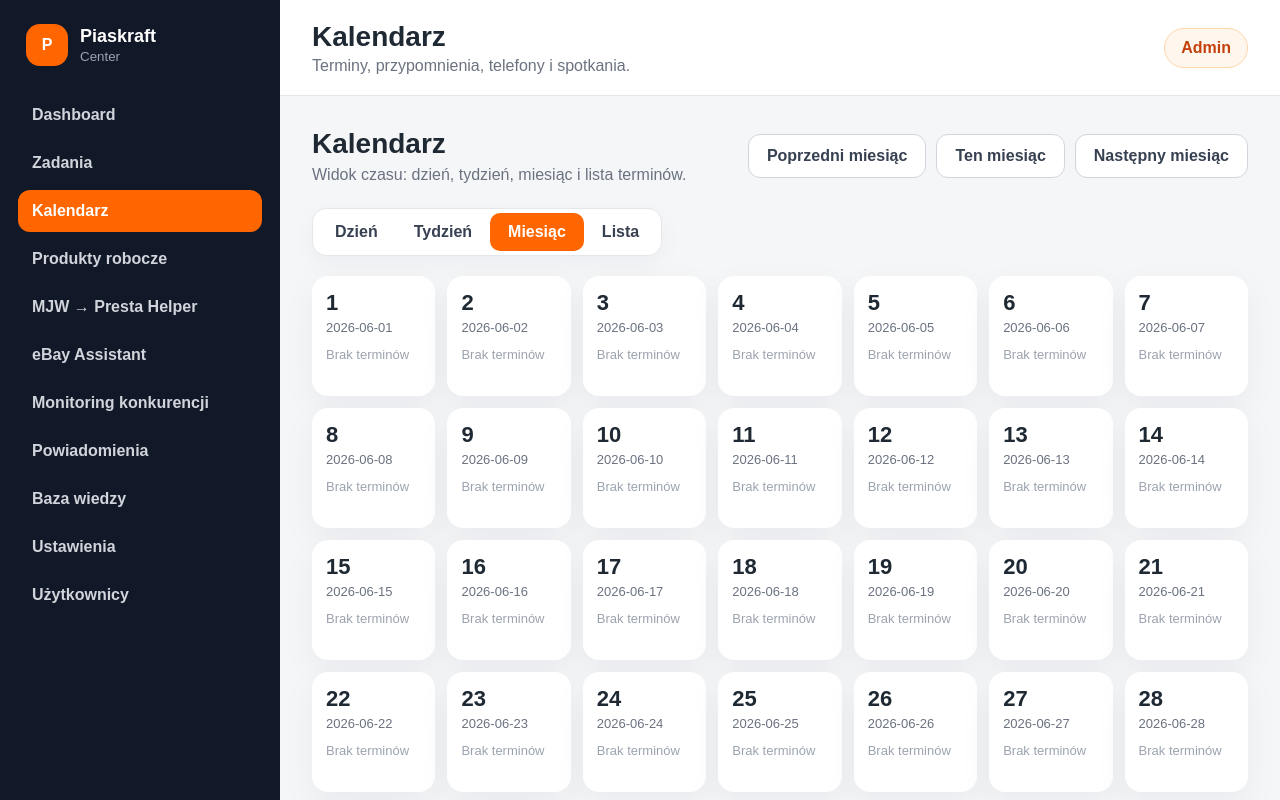
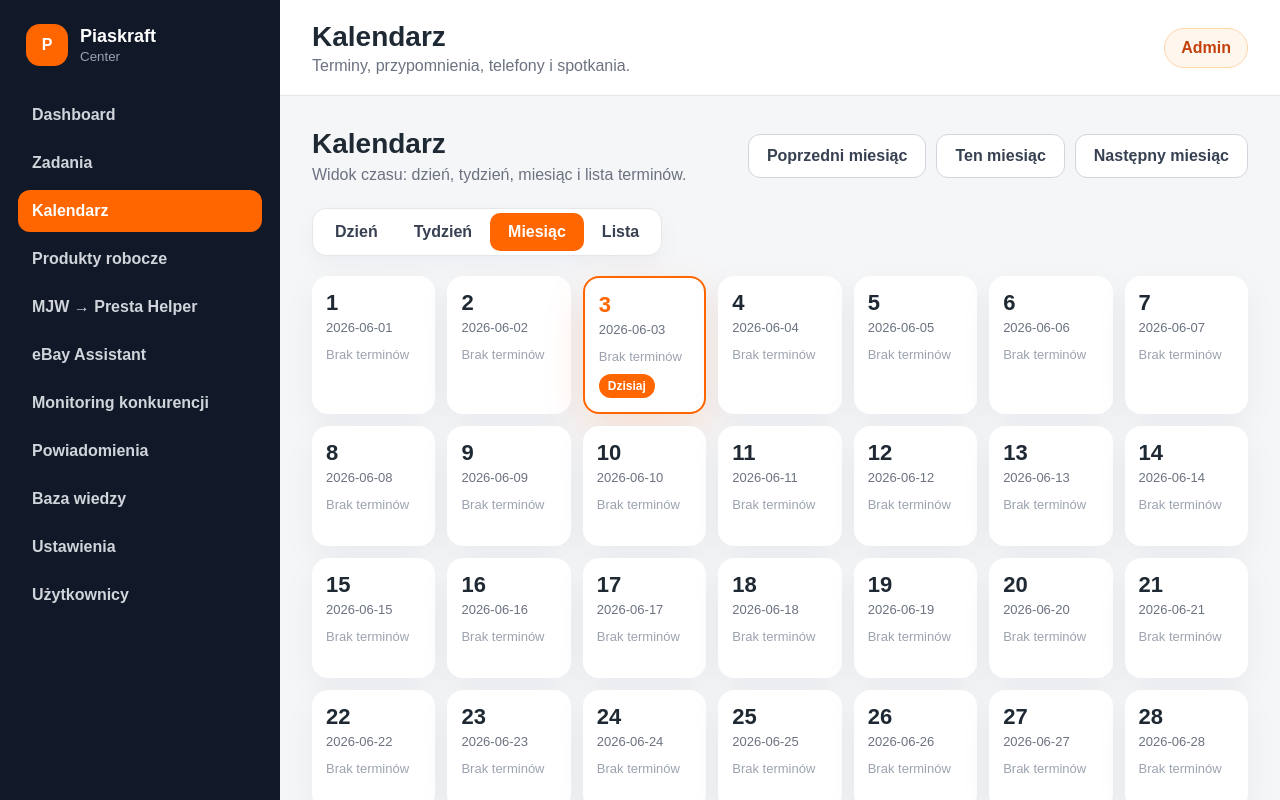
Before and after one commit to Piaskraft/piaskraft-center, a React (Vite) app in the folder apps/web/: page /kalendarz in a window 1280 px wide. Both pictures are taken after a click on the button "Miesiąc". Shown: the top 800 px of the page. Built offline with nearby package versions, Linux system fonts and the light colour scheme.

Commit message:
Highlight current day in month calendar

```diff
--- a/apps/web/src/layouts/AppLayout.css
+++ b/apps/web/src/layouts/AppLayout.css
@@ -816,3 +816,23 @@
   padding: 6px 10px;
   font-size: 13px;
 }
+.month-day-card-today {
+  border: 2px solid #ff6600;
+  box-shadow: 0 16px 40px rgba(255, 102, 0, 0.15);
+}
+
+.month-day-card-today .month-day-number {
+  color: #ff6600;
+}
+
+.month-day-card-today::after {
+  content: 'Dzisiaj';
+  display: inline-flex;
+  margin-top: 10px;
+  background: #ff6600;
+  color: #ffffff;
+  border-radius: 999px;
+  padding: 5px 9px;
+  font-size: 12px;
+  font-weight: 800;
+}
--- a/apps/web/src/pages/CalendarPage.tsx
+++ b/apps/web/src/pages/CalendarPage.tsx
@@ -106,10 +106,10 @@ function getNavigationLabels(viewMode: CalendarViewMode) {
 export function CalendarPage() {
   const [selectedDate, setSelectedDate] = useState(new Date());
   const [viewMode, setViewMode] = useState<CalendarViewMode>('Tydzień');
-
-  const weekDays = getWeekDays(selectedDate);
-  const monthDays = getMonthDays(selectedDate);
-  const navigationLabels = getNavigationLabels(viewMode);
+const weekDays = getWeekDays(selectedDate);
+const monthDays = getMonthDays(selectedDate);
+const today = formatDate(new Date());
+const navigationLabels = getNavigationLabels(viewMode);
 
   function goToPreviousPeriod() {
     setSelectedDate((currentDate) => {
@@ -284,7 +284,14 @@ export function CalendarPage() {
       const dayTasks = tasks.filter((task) => task.date === day.date);
 
       return (
-        <article key={day.date} className="month-day-card">
+        <article
+  key={day.date}
+  className={
+    day.date === today
+      ? 'month-day-card month-day-card-today'
+      : 'month-day-card'
+  }
+>
           <div className="month-day-number">{day.dayNumber}</div>
           <div className="month-day-date">{day.date}</div>
 
```
